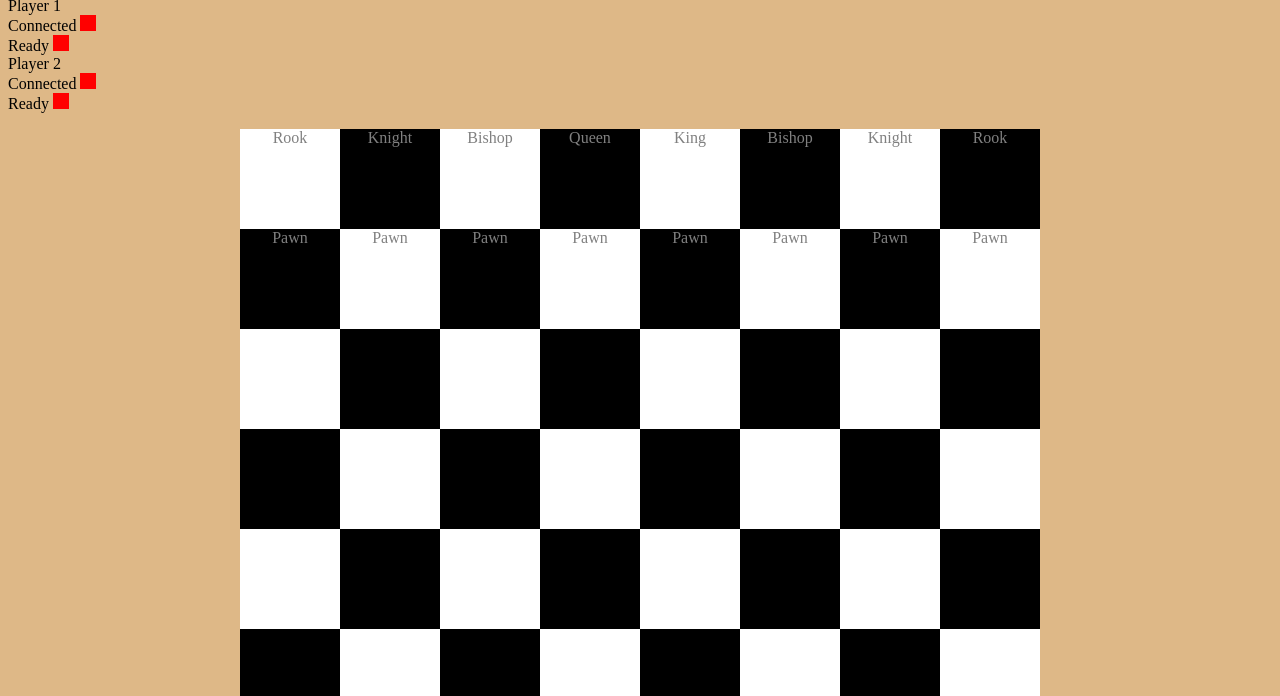
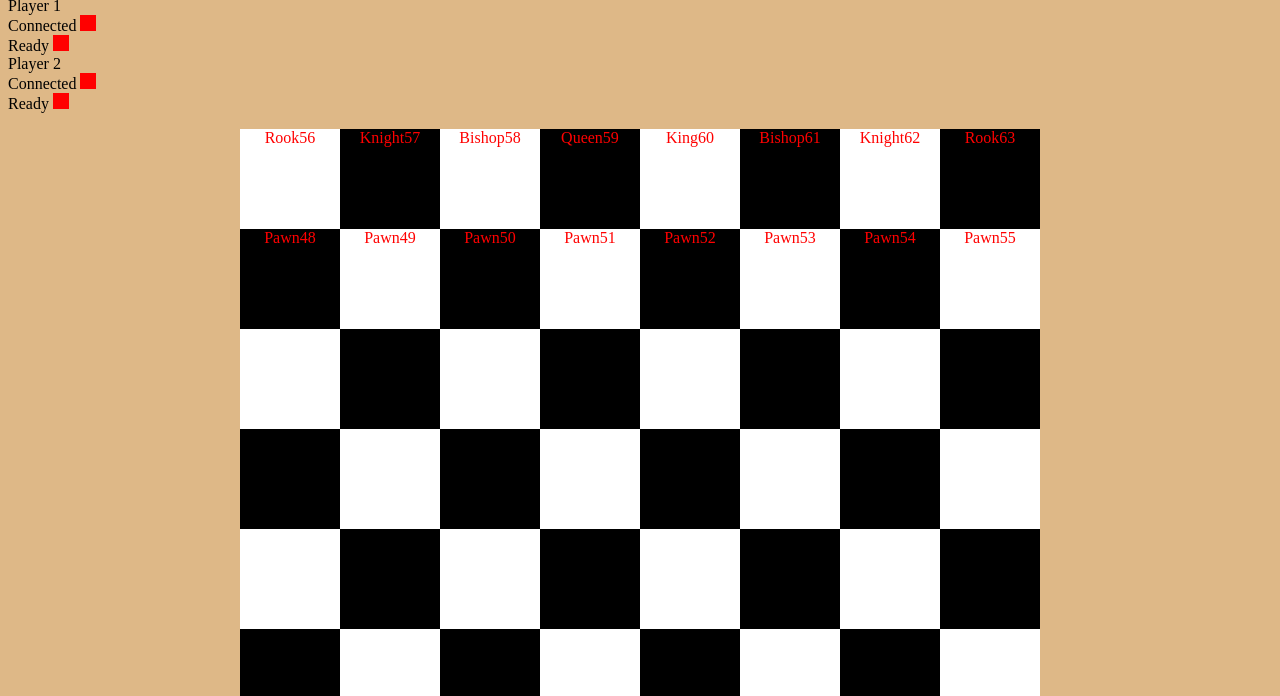
Before and after one commit to MaxVanRaden/fullstack-gambit, a website: page public/index.html in a window 1280 px wide. Shown: the part 104-800 px from the top of the page. Drawn offline with nearby package versions, Linux system fonts and the light colour scheme.

Commit message:
Fixed board layout

```diff
--- a/public/app.js
+++ b/public/app.js
@@ -165,7 +165,7 @@ document.addEventListener("DOMContentLoaded", () => {
 
   //Create the chess board
   function createBoard(grid, squares){
-    for(let i = 0; i < width; i++){
+    for(let i = width-1; i >= 0; i--){
         let pos = i;
         for(let j = 0; j < width; j++){
             const square = document.createElement('div');
@@ -174,12 +174,19 @@ document.addEventListener("DOMContentLoaded", () => {
             square.dataset.rank = i;
             square.dataset.file = j;
             if(piece != null){
-                square.innerHTML = piece.name;
+                square.innerHTML = `${piece.name}${((i*width)+j)}`;
             }
             if(pos%2!=0){
+                square.classList.toggle("white");
+            }else{
                 square.classList.toggle("black");
-            }else{
-                square.classList.toggle("white");
+            }
+            if(piece != null){
+                if(piece.owner){
+                    square.classList.toggle("player1");
+                }else{
+                    square.classList.toggle("player2");
+                }
             }
             pos++;
             grid.appendChild(square);
--- a/public/style.css
+++ b/public/style.css
@@ -11,6 +11,14 @@ body {
   display: flex;
   flex-wrap: wrap;
   margin: 0 auto;
+}
+
+
+
+.grid div {
+  width: 100px;
+  height: 100px;
+  text-align: center;
 }
 
 .black {
@@ -33,13 +41,6 @@ body {
   color: red;
 }
 
-.grid div {
-  width: 100px;
-  height: 100px;
-  text-align: center;
-  color: gray;
-}
-
 .connected,
 .ready {
   font-weight: normal;
```
